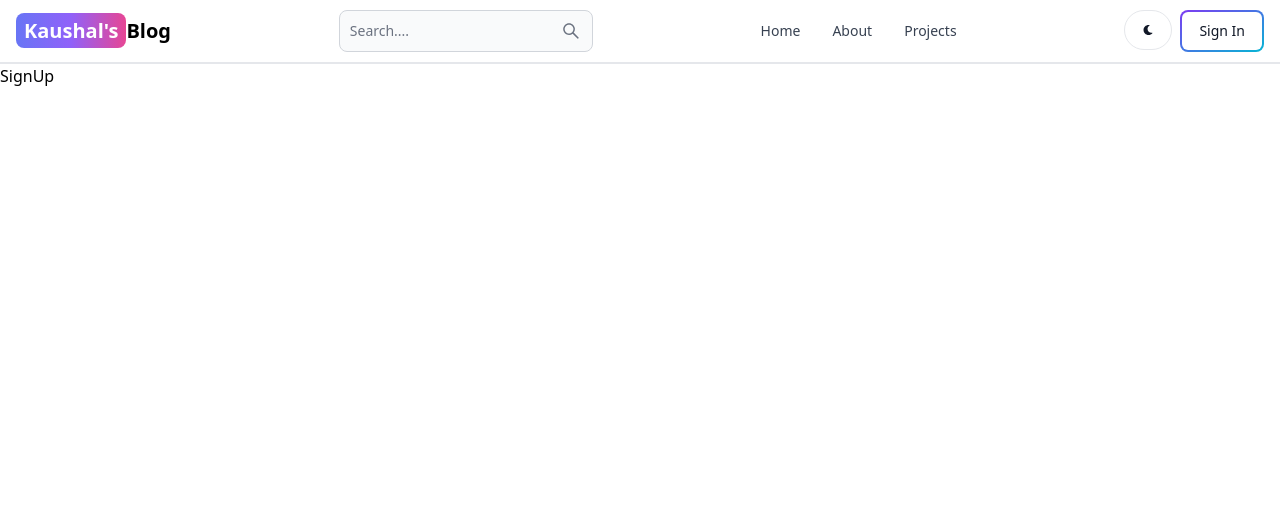
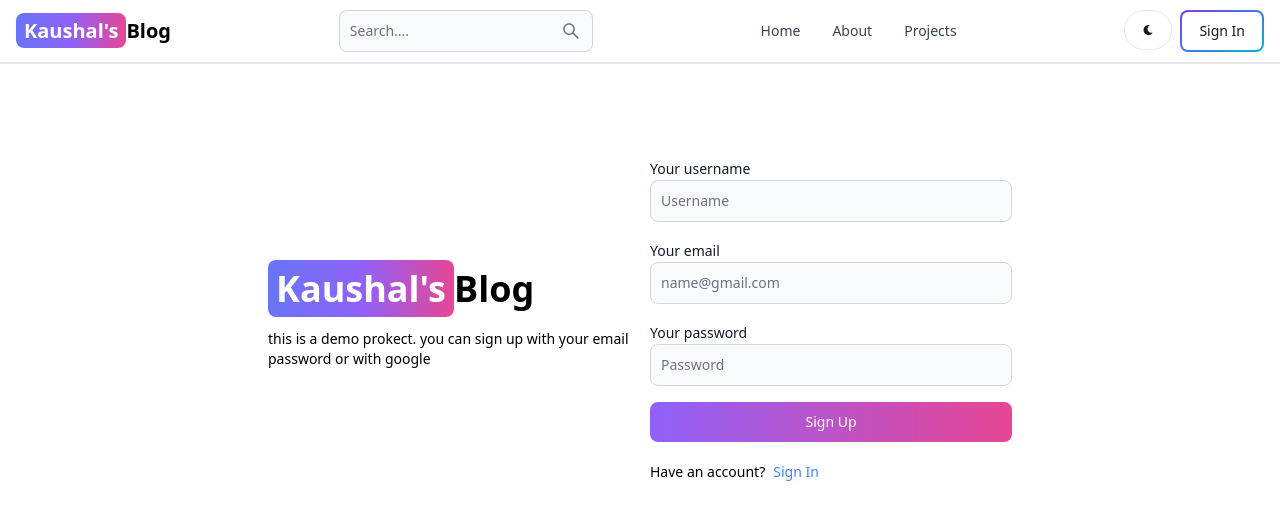
Before and after one commit to CodeWithKaushal/BLOG-WEBSITE, a React (Vite) app in the folder client/: page /sign-up in a window 1280 px wide. Shown: the top 520 px of the page. Built offline with nearby package versions, Linux system fonts and the light colour scheme.

Commit message:
complete sign up page ui

```diff
--- a/client/src/pages/SignUp.jsx
+++ b/client/src/pages/SignUp.jsx
@@ -1,9 +1,71 @@
+import { Button, Label, TextInput } from 'flowbite-react'
 import React from 'react'
+import { Link } from 'react-router-dom'
 
 export default function SignUp() {
     return (
-        <div>
-            SignUp
+        <div className='min-h-screen mt-20'>
+            <div className='flex p-3 max-w-3xl mx-auto flex-col md:flex-row md:items-center gap-5'>
+                {/* left side */}
+                <div className='flex-1'>
+                    <Link to="/" className=' font-bold dark:text-white text-4xl' >
+                        <span className='px-2 py-1 bg-gradient-to-r from-indigo-500 via-purple-500 to-pink-500 rounded-lg text-white' >
+                            Kaushal's
+                        </span>
+                        Blog
+                    </Link>
+                    <p className='text-sm mt-5'>
+                        this is a demo prokect. you can sign up with your email
+                        password
+                        or with google
+                    </p>
+                </div>
+
+                {/* right side */}
+
+                <div className='flex-1'>
+                    <form className='flex flex-col gap-4' >
+                        <div>
+                            <Label value='Your username' />
+                            <TextInput
+                                type='text'
+                                placeholder='Username'
+                                id='username'
+                            />
+
+                        </div>
+                        <div>
+                            <Label value='Your email' />
+                            <TextInput
+                                type='text'
+                                placeholder='name@gmail.com'
+                                id='email'
+                            />
+
+                        </div>
+                        <div>
+                            <Label value='Your password' />
+                            <TextInput
+                                type='text'
+                                placeholder='Password'
+                                id='password'
+                            />
+
+                        </div>
+
+                        <Button gradientDuoTone='purpleToPink' type='submit'>
+                            Sign Up
+                        </Button>
+                    </form>
+                    <div className='flex gap-2 text-sm mt-5'>
+                        <span>Have an account?</span>
+                        <Link to='/sign-in' className='text-blue-500'>
+                            Sign In</Link>
+                    </div>
+
+                </div>
+
+            </div>
         </div>
     )
 }
```
